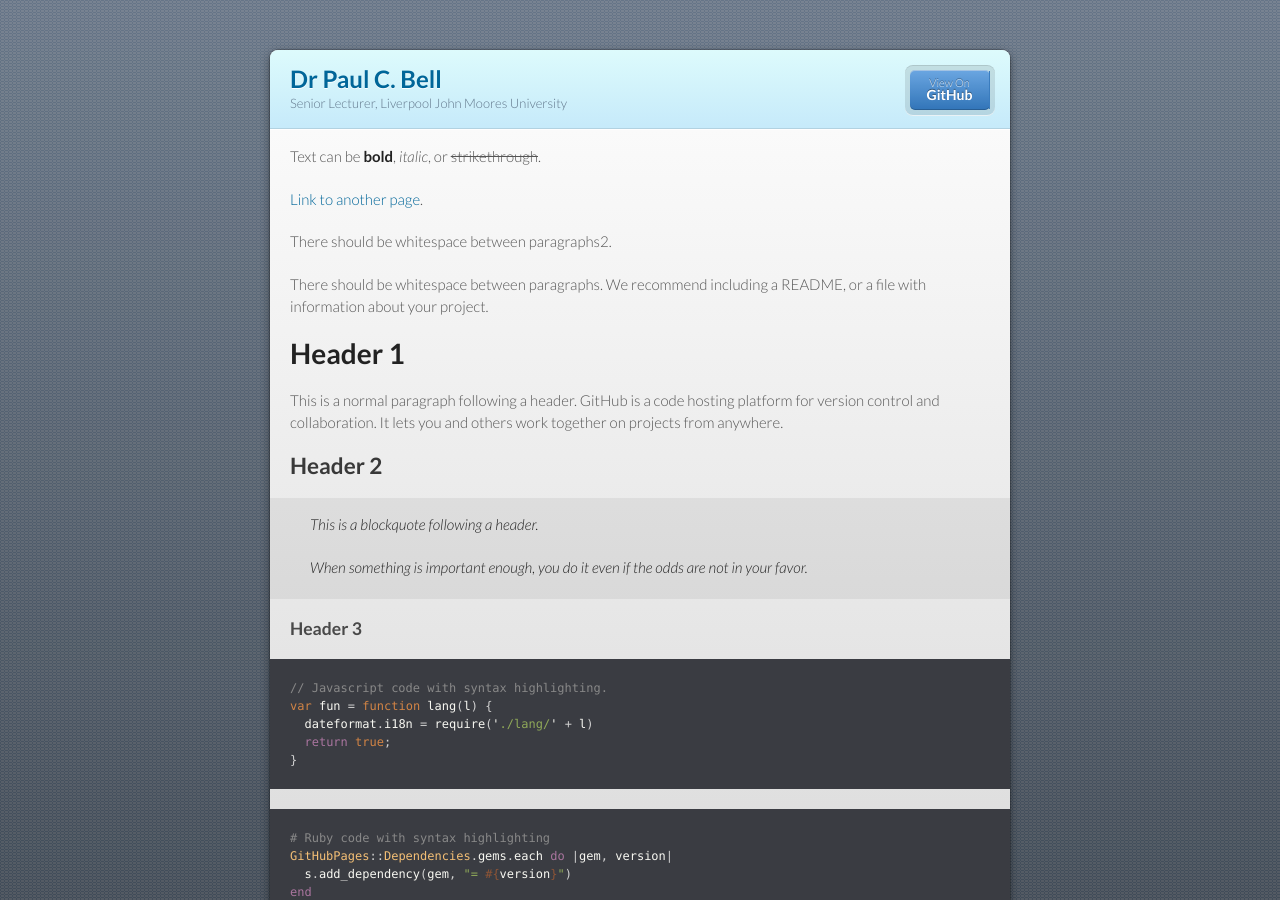
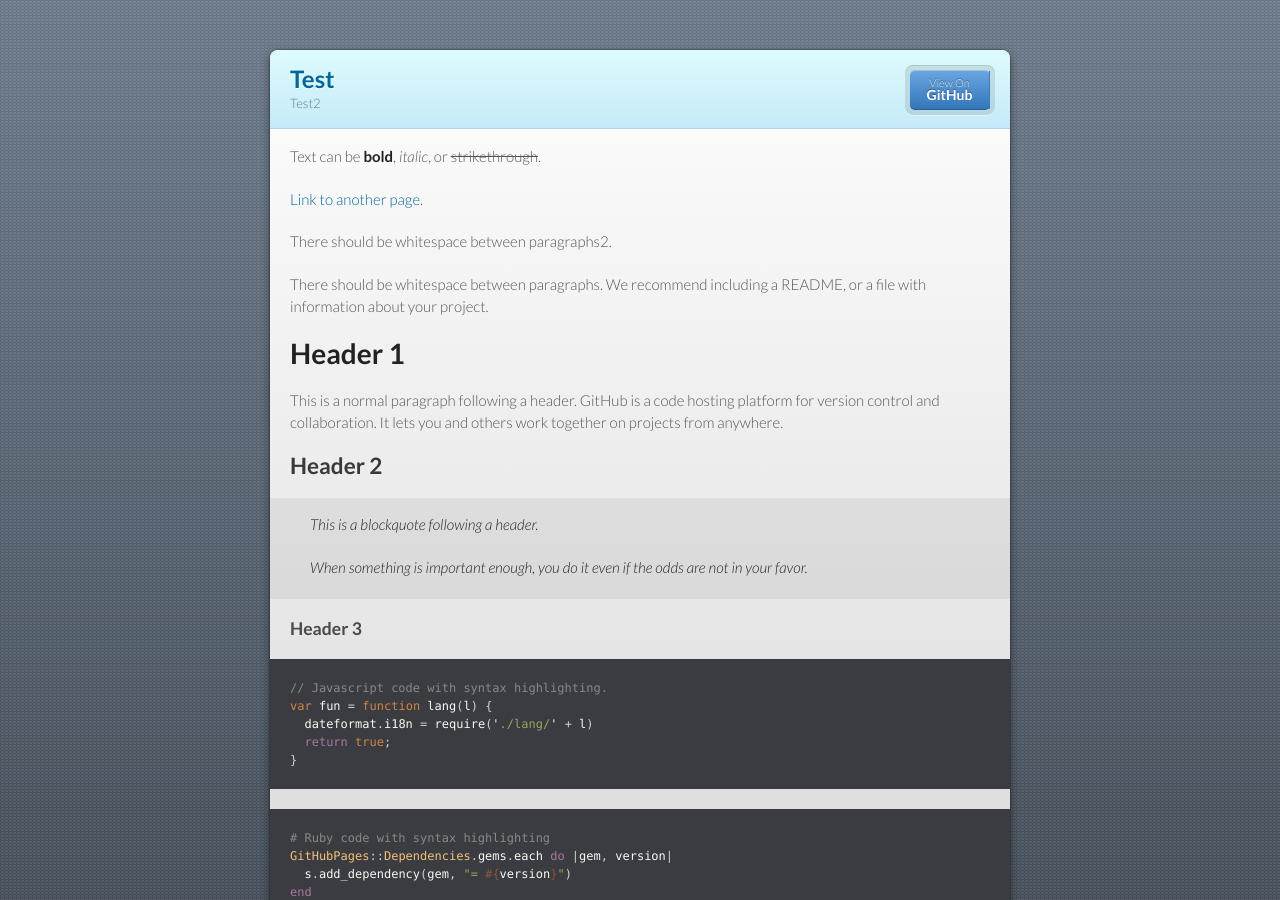
Before and after one commit to pcbell/pcbell.github.io, a Jekyll site: the page built from index.md, in a window 1280 px wide and 900 px high. Built offline with Jekyll 4.4.1, drawn with Linux system fonts in a browser that asks for light colours.

Commit message:
Update _config.yml
update

```diff
--- a/_config.yml
+++ b/_config.yml
@@ -1,7 +1,4 @@
-remote_theme: pages-themes/modernist@v0.2.0
-plugins:
-    - jekyll-remote-theme # add this line to the plugins list if you already have one
-title: Dr Paul C. Bell
-description: Senior Lecturer, Liverpool John Moores University
+title: Test
+description: Test2
 show_downloads: false
 google_analytics:
```
